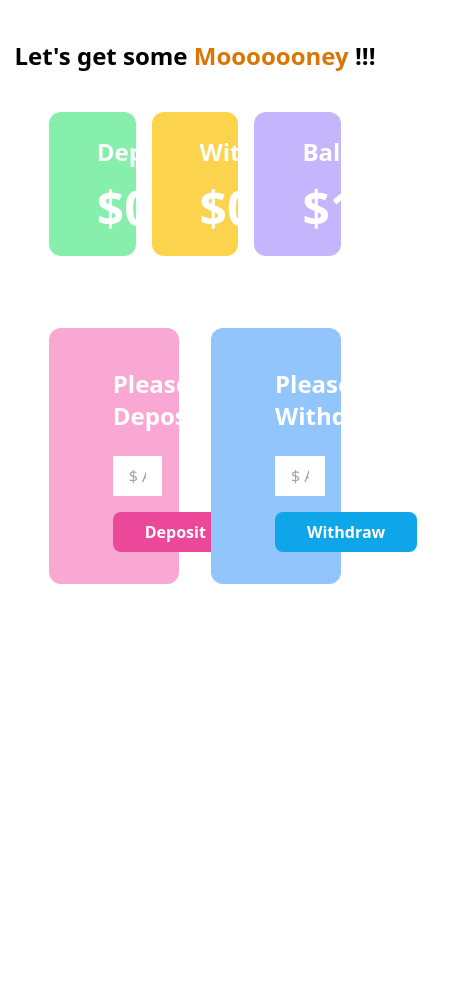
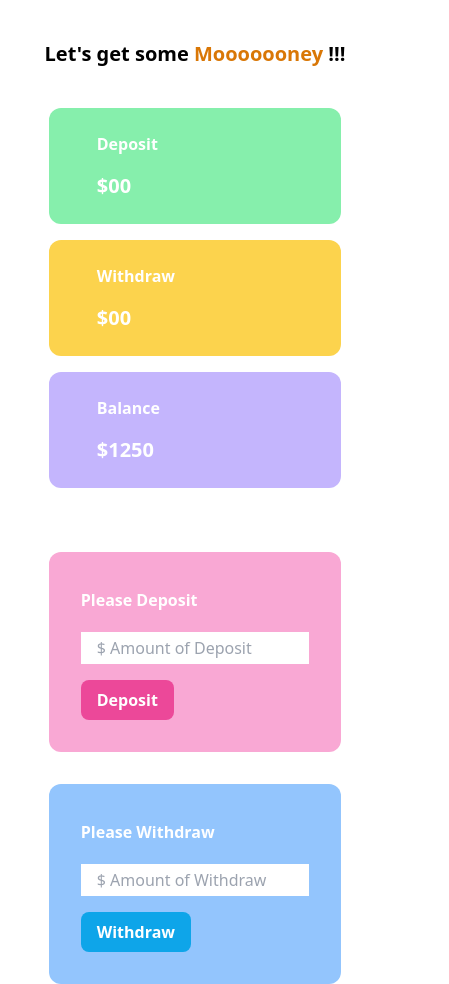
Before and after one commit to HironmoyRay/Bank_Of_Dady, a plain HTML site: page bank.html in a window 390 px wide. Shown: the whole page, 449 px wide, since content can reach past the window. Before the commit the page ends 844 px from the top, so only its background shows below. Drawn offline with nearby package versions, Linux system fonts and the light colour scheme.

Commit message:
Final Done

```diff
--- a/bank.html
+++ b/bank.html
@@ -10,40 +10,40 @@
 
 <body>
     <header>
-        <h1 class="text-2xl md:text-5xl font-bold text-center mt-10">Let's get some <span
+        <h1 class="text-xl md:text-5xl font-bold text-center mt-10">Let's get some <span
                 class="text-amber-600">Mooooooney</span> !!!</h1>
     </header>
     <main>
-        <section class="w-9/12 mx-auto  grid grid-cols-3 gap-4 mt-10">
+        <section class="w-9/12 mx-auto  grid md:grid-cols-3 gap-4 mt-10">
             <div class="bg-green-300  rounded-xl p-4 text-white">
-                <h4 class="text-2xl font-semibold px-8 py-2 ">Deposit</h4>
-                <h2 class="text-5xl font-semibold px-8 py-2">$<span id="total-deposit-field">00</span></h2>
+                <h4 class="text-base md:text-2xl font-semibold px-8 py-2 ">Deposit</h4>
+                <h2 class="text-xl md:text-5xl font-semibold px-8 py-2">$<span id="total-deposit-field">00</span></h2>
             </div>
             <div class="bg-amber-300  rounded-xl p-4 text-white">
-                <h4 class="text-2xl font-semibold px-8 py-2">Withdraw</h4>
-                <h2 class="text-5xl font-semibold px-8 py-2">$<span id="total-withdraw-field">00</span> </h2>
+                <h4 class="text-base md:text-2xl font-semibold px-8 py-2">Withdraw</h4>
+                <h2 class="text-xl md:text-5xl font-semibold px-8 py-2">$<span id="total-withdraw-field">00</span> </h2>
             </div>
             <div class="bg-violet-300  rounded-xl p-4 text-white">
-                <h4 class="text-2xl font-semibold px-8 py-2">Balance</h4>
-                <h2 class="text-5xl font-semibold px-8 py-2">$<span id="total-balance-field">1250</span></h2>
+                <h4 class="text-base md:text-2xl font-semibold px-8 py-2">Balance</h4>
+                <h2 class="text-xl md:text-5xl font-semibold px-8 py-2">$<span id="total-balance-field">1250</span></h2>
             </div>
         </section>
-        <section class="w-9/12 mx-auto  grid grid-cols-2 gap-8 mt-10">
-            <div class="bg-pink-300 w-full mt-8 p-8 rounded-xl mx-auto ">
-                <h4 class="text-2xl font-semibold px-8 py-2 text-white">Please Deposit</h4>
-                <input class="mx-8 my-4 px-4 py-2 block w-3/4" type="text" name="" id="deposit-field"
-                    placeholder="$ Amount you want to Deposit">
+        <section class="w-9/12 mx-auto  grid md:grid-cols-2 gap-8 mt-16">
+            <div class="bg-pink-300 w-full  p-8 rounded-xl mx-auto ">
+                <h4 class="text-base md:text-2xl font-semibold md:px-8 py-1 text-white">Please Deposit</h4>
+                <input class="md:mx-8 my-4 px-4 py-1 block w-full md:w-3/4" type="text" name="" id="deposit-field"
+                    placeholder="$ Amount of Deposit">
 
                 <button id="btn-deposit"
-                    class="bg-pink-500 hover:bg-pink-700 text-white font-semibold mx-8  px-8 py-2 rounded-lg">Deposit</button>
+                    class="bg-pink-500 hover:bg-pink-700 text-white font-semibold md:mx-8 px-4 md:px-8 py-2 rounded-lg">Deposit</button>
             </div>
-            <div class="bg-blue-300 w-full  mt-8 p-8 rounded-xl mx-auto">
-                <h4 class="text-2xl font-semibold px-8 py-2 text-white">Please Withdraw</h4>
-                <input class="mx-8 my-4 px-4 py-2 block w-3/4" type="text" name="" id="withdraw-field"
-                    placeholder="$ Amount you want to Withdraw">
+            <div class="bg-blue-300 w-full  p-8 rounded-xl mx-auto">
+                <h4 class="text-base md:text-2xl font-semibold md:px-8 py-1 text-white">Please Withdraw</h4>
+                <input class="md:mx-8 my-4 px-4 py-1 block w-full md:w-3/4" type="text" name="" id="withdraw-field"
+                    placeholder="$ Amount of Withdraw">
 
                 <button id="btn-withdraw"
-                    class="bg-sky-500 hover:bg-sky-700 text-white font-semibold mx-8  px-8 py-2 rounded-lg">Withdraw</button>
+                    class="bg-sky-500 hover:bg-sky-700 text-white font-semibold md:mx-8 px-4 md:px-8 py-2  rounded-lg">Withdraw</button>
             </div>
 
         </section>
```
Also changed, not shown: index.html (+6 -6 lines).
